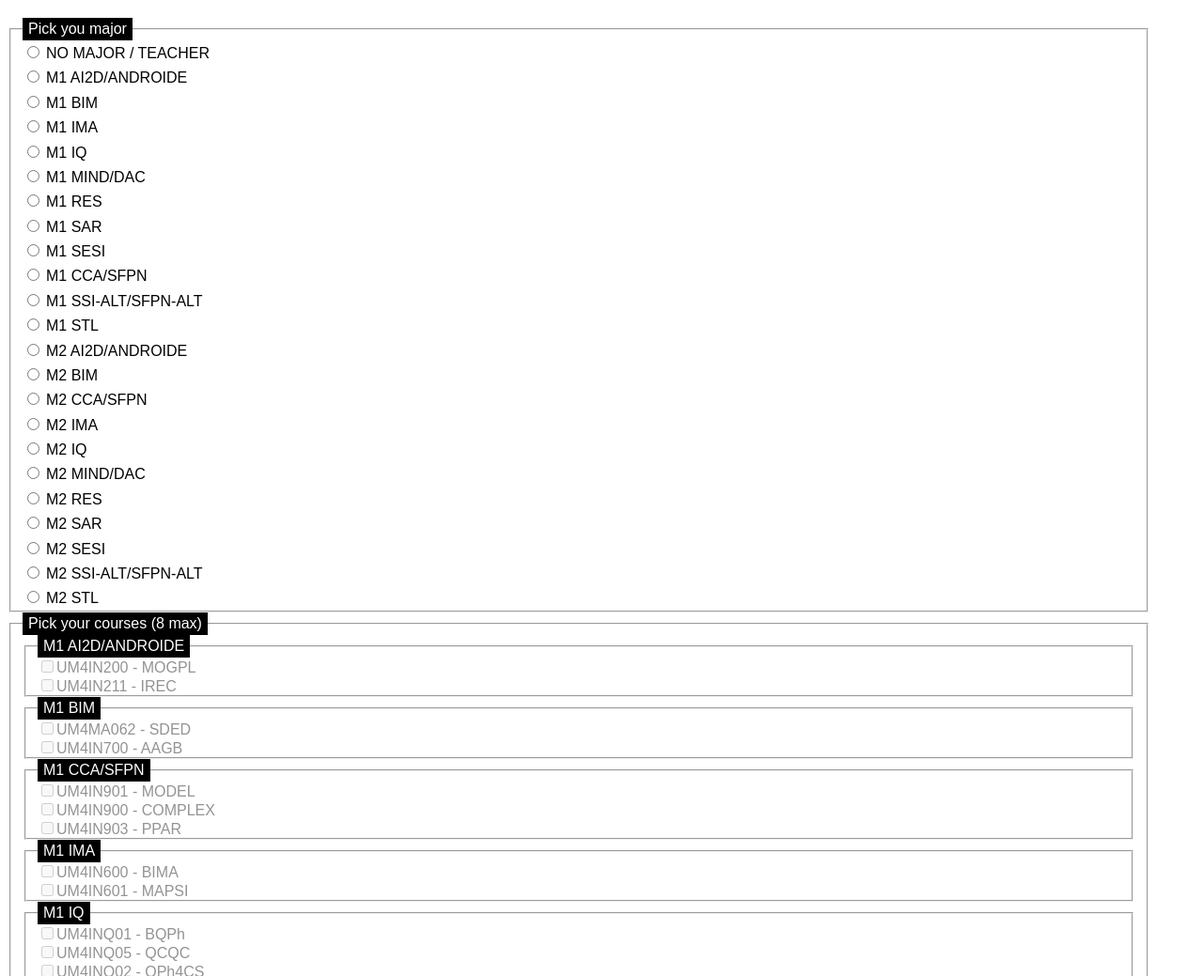
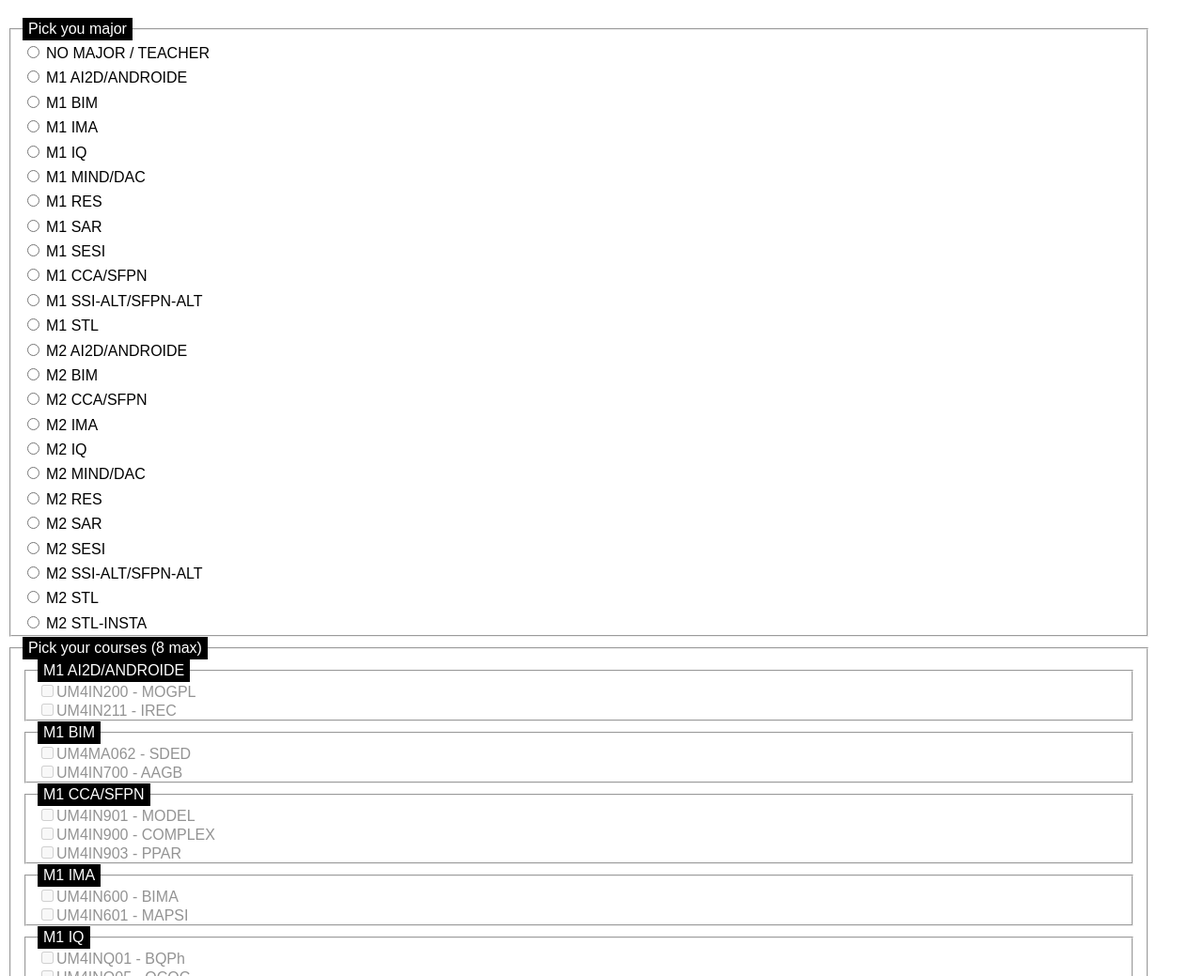
Before and after one commit to biskweet/MasterCal, a website: page index.html in a window 1280 px wide and 2222 px high. Shown: the part 61-1100 px from the top of the page at 94% size. Drawn offline with Linux system fonts and the light colour scheme.

Commit message:
add m2 stl insta (generate the ics, no need to choose courses, because m2 stl classes are all mandatory)

```diff
--- a/endpoints.ts
+++ b/endpoints.ts
@@ -108,6 +108,10 @@ const endpoints = [
         name: "M2_STL",
         route: "https://cal.ufr-info-p6.jussieu.fr/caldav.php/STL/M2_STL/"
     },
+    {
+        name: "M2_STL-INSTA",
+        route: "https://cal.ufr-info-p6.jussieu.fr/caldav.php/STL/M2_STL-INSTA/"
+    },
 ];
 
 export { endpoints };
--- a/index.html
+++ b/index.html
@@ -340,6 +340,10 @@
                     <input type="radio" name="specialty" id="M2_STL">
                     <label for="M2_STL">M2 STL</label>
                 </div>
+                <div>
+                    <input type="radio" name="specialty" id="M2_STL-INSTA">
+                    <label for="M2_STL-INSTA">M2 STL-INSTA</label>
+                </div>
             </fieldset>
             <fieldset class="courses-fieldset" disabled>
                 <legend>Pick your courses (8 max)</legend>
```
